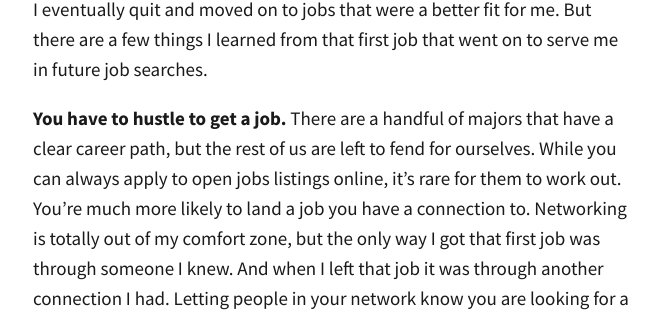
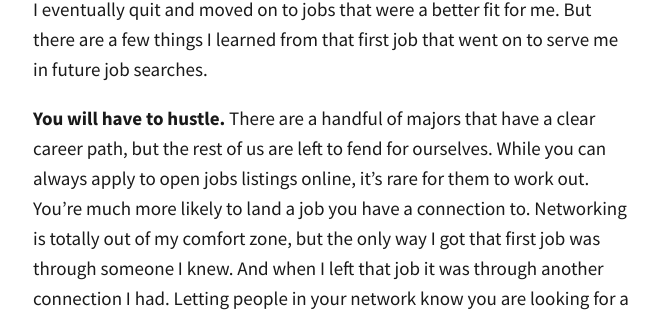
Before and after one commit to totiffany/totiffany.github.io, a Jekyll site: the page built from _posts/2018-04-26-What-I-Learned-From-My-First-Job-After-College.md, in a window 1280 px wide. Shown: the part 1102-1414 px from the top of the page, without its empty margins (307-969 px from the left). Built offline with Jekyll 4.4.1, drawn with Linux system fonts in a browser that asks for light colours; our own code applies the rules of GitHub Pages for plain Markdown files; comment, search, counter and statistics services are not loaded.

Commit message:
Update 2018-04-26-What-I-Learned-From-My-First-Job-After-College.md

```diff
--- a/_posts/2018-04-26-What-I-Learned-From-My-First-Job-After-College.md
+++ b/_posts/2018-04-26-What-I-Learned-From-My-First-Job-After-College.md
@@ -18,7 +18,7 @@ It some ways it was a good job. My boss was great. It had decent benefits. The s
 
 I eventually quit and moved on to jobs that were a better fit for me. But there are a few things I learned from that first job that went on to serve me in future job searches.
 
-**You have to hustle to get a job.** There are a handful of majors that have a  clear career path, but the rest of us are left to fend for ourselves. While you can always apply to open jobs listings online, it's rare for them to work out. You're much more likely to land a job you have a connection to. Networking is totally out of my comfort zone, but the only way I got that first job was through someone I knew. And when I left that job it was through another connection I had. Letting people in your network know you are looking for a job is almost always how it's done.
+**You will have to hustle.** There are a handful of majors that have a clear career path, but the rest of us are left to fend for ourselves. While you can always apply to open jobs listings online, it's rare for them to work out. You're much more likely to land a job you have a connection to. Networking is totally out of my comfort zone, but the only way I got that first job was through someone I knew. And when I left that job it was through another connection I had. Letting people in your network know you are looking for a job is almost always how it's done.
 
 **Remember you are more than your job.** When I was working at that first job it was hard for me to see my value outside of it. After all, I had searched for a job for two months before landing that one. This was the best I could do, right? It really wore on my self-worth. I eventually quit, and once I was in a role I liked it was much easier for me to see how my worth wasn't tied to my job. I think that's part of the reason why it was easy for me to walk away from my most recent job to stay home. It was a great place to work, but I've realized my job doesn't define me.
 
```
